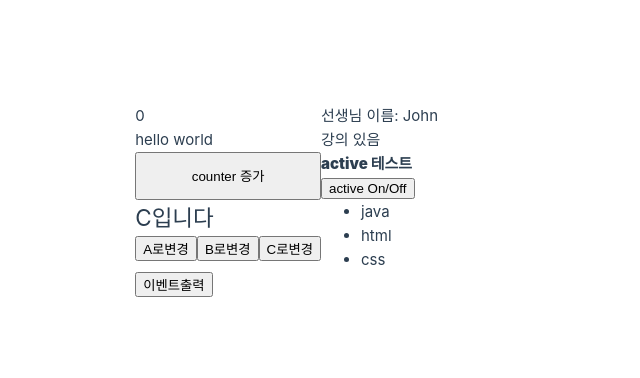
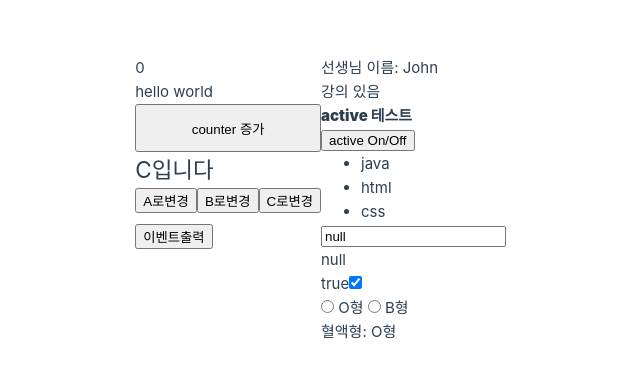
Before and after one commit to sungwook-practice/vue3js, a Vue app in the folder vue-project/: page / in a window 1280 px wide. Shown: the part 200-578 px from the top of the page, without its empty margins (319-959 px from the left). Built offline with nearby package versions, Linux system fonts and the light colour scheme.

Commit message:
v-model 예제 추가

```diff
--- a/vue-project/src/App.vue
+++ b/vue-project/src/App.vue
@@ -43,6 +43,31 @@
 	<!-- example6 -->
 	<div>
 		<button @click="printEventInfo('Hello Vue3', $event)">이벤트출력</button>
+	</div>
+
+	<!-- example7 -->
+	<div>
+		<!-- lazy -->
+		<input type="text" v-model.lazy="vmodel" />
+		<!-- <input type="text" @input="vmodel" /> -->
+		<div>{{ vmodel }}</div>
+
+		<div>
+			<label for="checkbox">{{ checkboxValue }}</label>
+			<input type="checkbox" id="checkbox" v-model="checkboxValue" />
+		</div>
+
+		<div>
+			<label>
+				<input type="radio" name="type" value="0" v-model="radioValue" />
+				O형
+			</label>
+			<label>
+				<input type="radio" name="type" value="B" v-model="radioValue" />
+				B형
+			</label>
+			<div>혈액형: {{ radioValue }}형</div>
+		</div>
 	</div>
 </template>
 
@@ -92,6 +117,11 @@ export default {
 			console.log('event.target.tagName: ', event.target.tagName)
 		}
 
+		// example7
+		const vmodel = ref('null')
+		const checkboxValue = ref(true)
+		const radioValue = ref('O')
+
 		return {
 			counter,
 			message,
@@ -103,6 +133,9 @@ export default {
 			character,
 			languages,
 			printEventInfo,
+			vmodel,
+			checkboxValue,
+			radioValue,
 		}
 	},
 }
```
